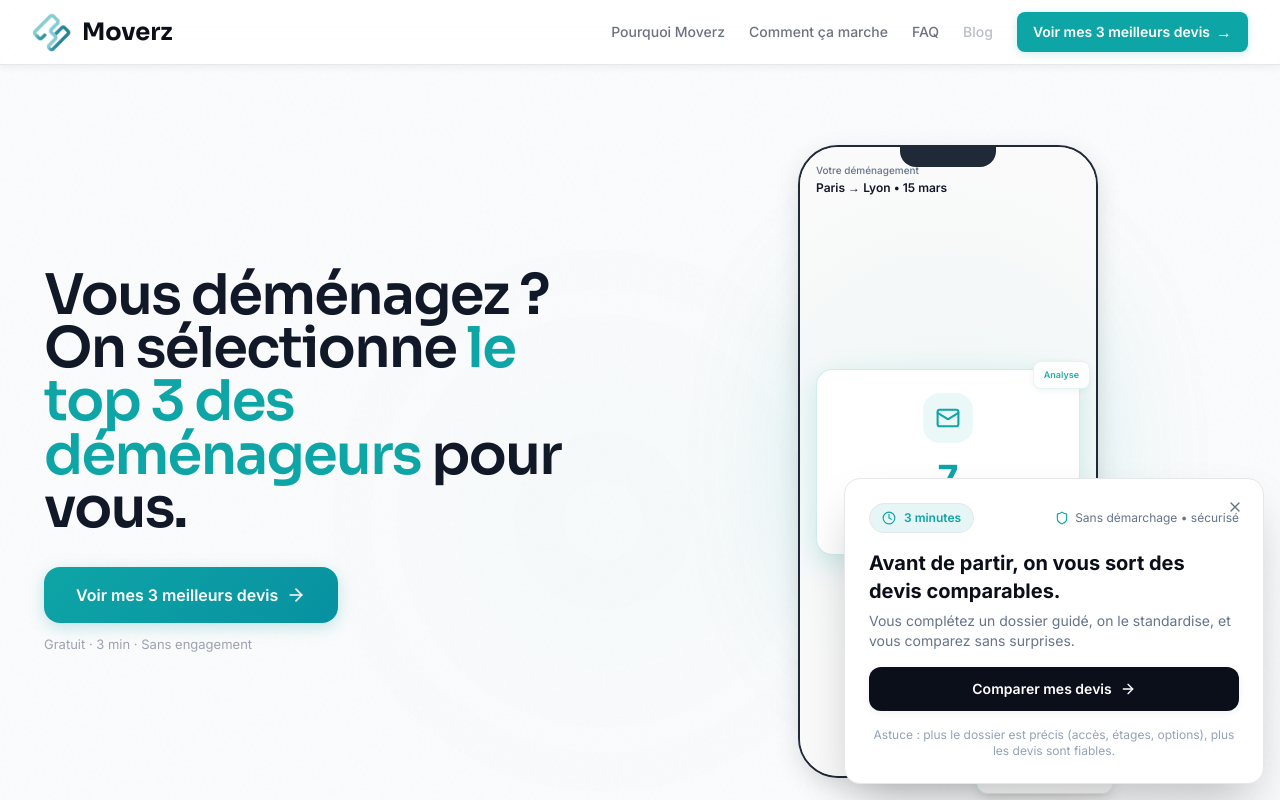
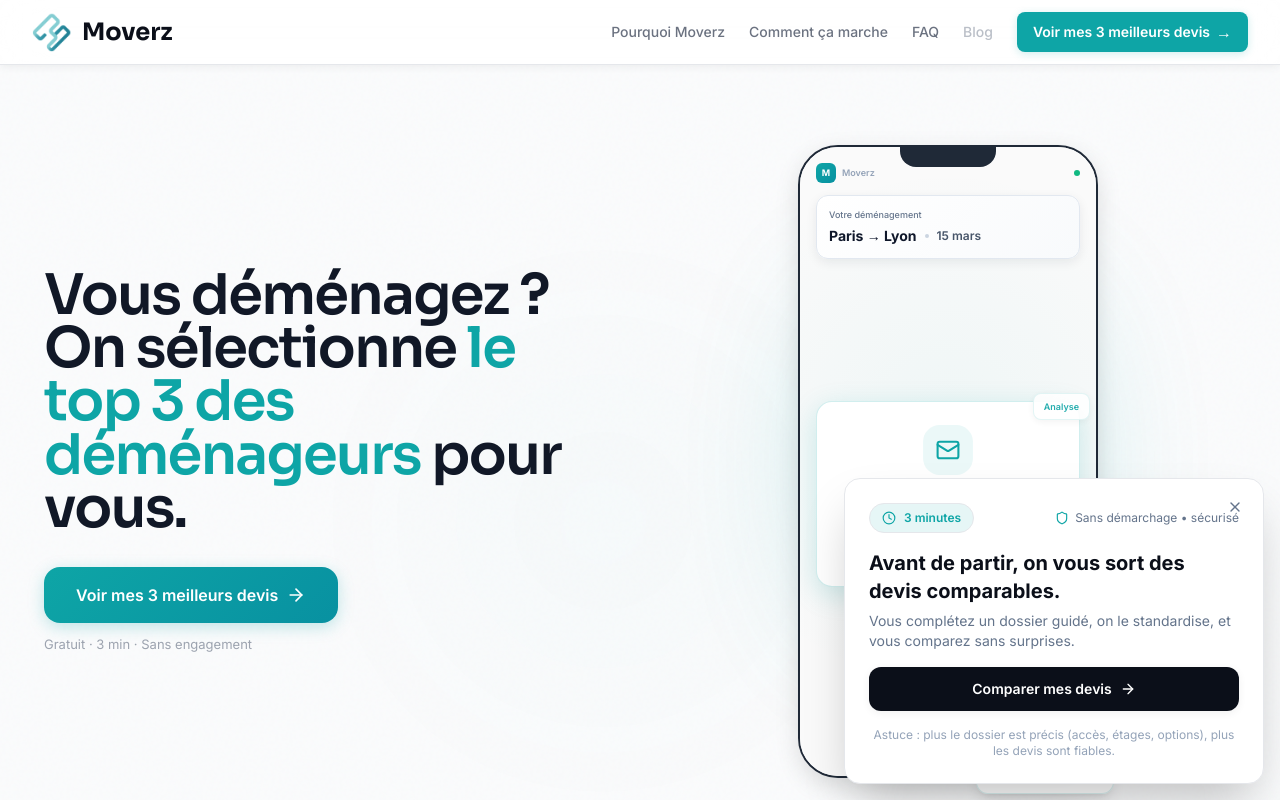
Before and after one commit to gdetaisne/moverz-fr, a Next.js app: page / in a window 1280 px wide. Shown: the top 800 px of the page. Built offline with nearby package versions, Linux system fonts and the light colour scheme.

Commit message:
✨ Hero Morphing UI: Header premium + logo Moverz

```diff
--- a/components/sections/HeroV4TwoColumn.tsx
+++ b/components/sections/HeroV4TwoColumn.tsx
@@ -63,14 +63,49 @@ function MorphingUIAnimation() {
         transition={{ duration: 2, repeat: Infinity }}
       />
 
-      {/* Header compact */}
+      {/* Header premium avec logo Moverz */}
       <motion.div
         initial={{ opacity: 0, y: -10 }}
         animate={{ opacity: 1, y: 0 }}
         className="relative z-10 mb-6"
       >
-        <p className="text-[10px] font-medium text-slate-500">Votre déménagement</p>
-        <p className="text-xs font-semibold text-slate-900 mt-0.5">Paris → Lyon • 15 mars</p>
+        {/* Logo Moverz subtle en haut */}
+        <div className="flex items-center justify-between mb-3">
+          <div className="flex items-center gap-1.5">
+            <div
+              className="w-5 h-5 rounded-md flex items-center justify-center"
+              style={{ background: "linear-gradient(135deg, #0EA5A6 0%, #0891A1 100%)" }}
+            >
+              <span className="text-white text-[9px] font-bold">M</span>
+            </div>
+            <span className="text-[9px] font-semibold text-slate-400">Moverz</span>
+          </div>
+          <div className="w-1.5 h-1.5 rounded-full animate-pulse" style={{ background: "#10B981" }} />
+        </div>
+
+        {/* Info déménagement - Plus mis en valeur */}
+        <motion.div
+          className="p-3 rounded-xl border"
+          style={{
+            background: "linear-gradient(135deg, #FFFFFF 0%, #F8FAFC 100%)",
+            borderColor: "#E2E8F0"
+          }}
+          animate={{
+            boxShadow: [
+              "0 2px 8px rgba(15,23,42,0.06)",
+              "0 4px 12px rgba(15,23,42,0.08)",
+              "0 2px 8px rgba(15,23,42,0.06)",
+            ]
+          }}
+          transition={{ duration: 3, repeat: Infinity }}
+        >
+          <p className="text-[9px] font-medium text-slate-500 mb-1">Votre déménagement</p>
+          <div className="flex items-center gap-2">
+            <p className="text-sm font-bold text-slate-900">Paris → Lyon</p>
+            <div className="w-1 h-1 rounded-full bg-slate-300" />
+            <p className="text-xs font-semibold text-slate-600">15 mars</p>
+          </div>
+        </motion.div>
       </motion.div>
 
       {/* Carte principale qui morphe */}
```
